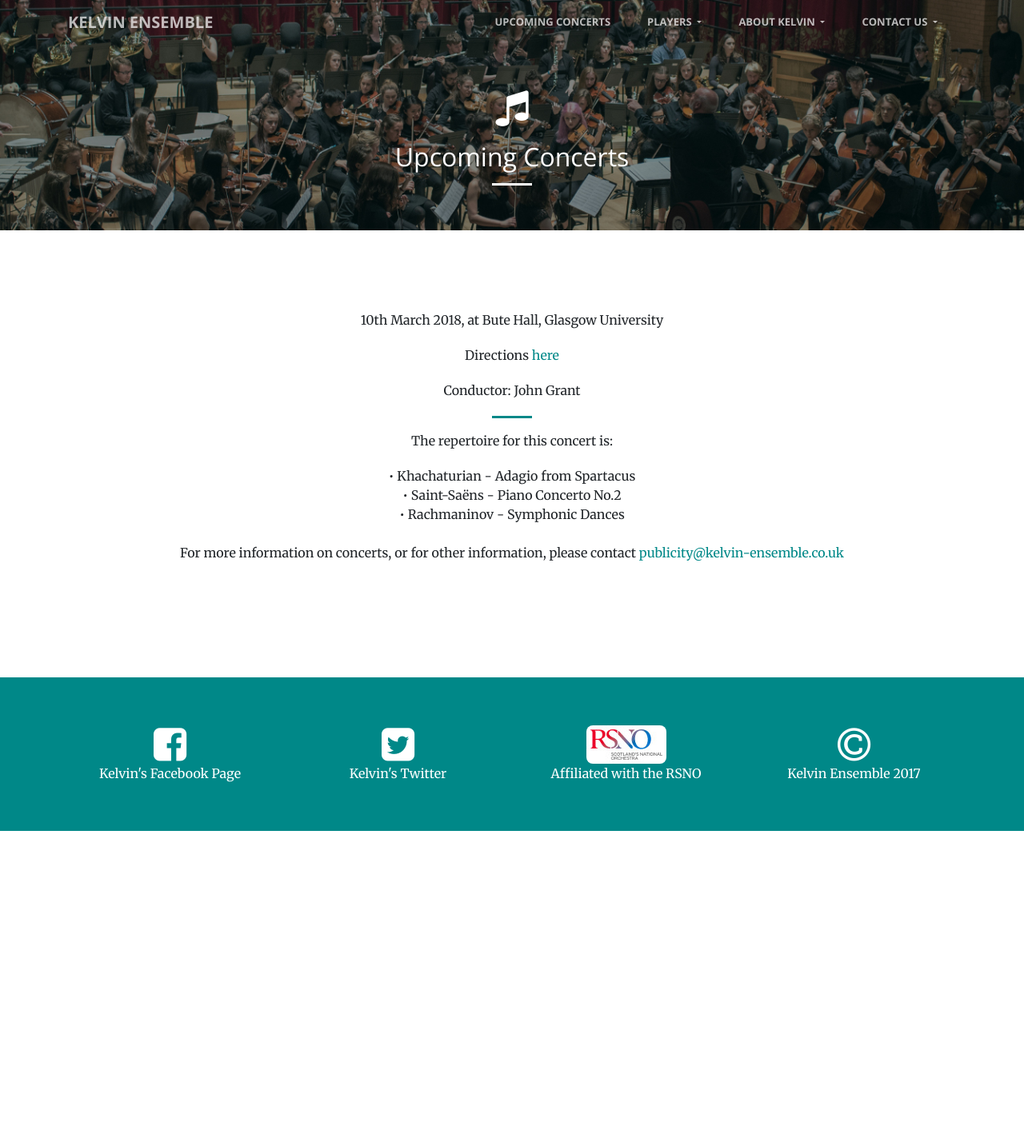
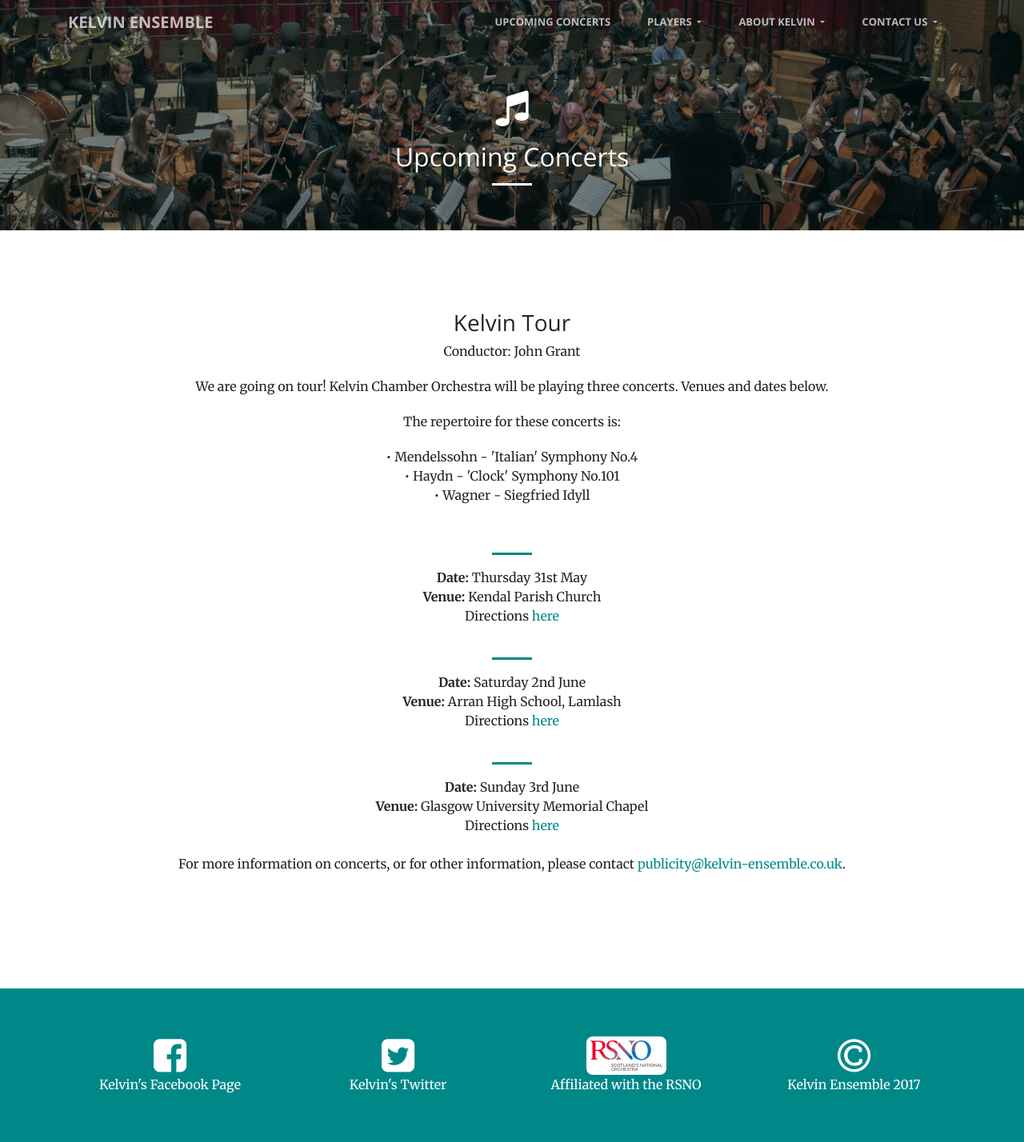
Before and after one commit to Kelvin-Ensemble/kelvin, a Django app: page /concerts in a window 1280 px wide. Shown: the whole page at 80% size. Before the commit the page ends 1039 px from the top, so only its background shows below. Run offline with Django 3.2, Linux system fonts and the light colour scheme; some libraries are stand-ins or nearby versions.

Commit message:
put tour details up

```diff
--- a/kelvin/website/templates/website/concerts.html
+++ b/kelvin/website/templates/website/concerts.html
@@ -24,19 +24,35 @@ Upcoming Concerts
 
 {% block content %}
 
+
 <!-- <p>More information about our spring concert coming soon</p> -->
+<h3>Kelvin Tour</h3>
+<p>Conductor: John Grant</p>
+<p>We are going on tour! Kelvin Chamber Orchestra will be playing three concerts. Venues and dates below.</p>
+<p>The repertoire for these concerts is:</p>
 
-<p>10th March 2018, at Bute Hall, Glasgow University</p>
-<p>Directions <a href="https://goo.gl/rrsDyZ" target='_blank'>here</a></p>
-<p>Conductor: John Grant</p>
+<div>&#8226; Mendelssohn - 'Italian' Symphony No.4</div>
+<div>&#8226; Haydn - 'Clock' Symphony No.101</div>
+<div>&#8226; Wagner - Siegfried Idyll</div>
+<p></p>
+<br/>
+<hr class="primary"/>
+<div><b>Date:</b> Thursday 31st May</div>
+<div><b>Venue:</b> Kendal Parish Church</div>
+<div>Directions <a href="https://goo.gl/maps/rmUQcwdS4Bz" target='_blank'>here</a></div>
 
+<br/>
 <hr class="primary"/>
+<div><b>Date:</b> Saturday 2nd June</div>
+<div><b>Venue:</b> Arran High School, Lamlash</div>
+<div>Directions <a href="https://goo.gl/maps/DaafivFttqv" target='_blank'>here</a></div>
 
-<p>The repertoire for this concert is:</p>
+<br/>
+<hr class="primary"/>
+<div><b>Date:</b> Sunday 3rd June</div>
+<div><b>Venue:</b> Glasgow University Memorial Chapel</div>
+<div>Directions <a href="https://goo.gl/maps/WKbX8tVqwUu" target='_blank'>here</a></div>
 
-<div>&#8226; Khachaturian - Adagio from Spartacus</div>
-<div>&#8226; Saint-Sa&#235;ns - Piano Concerto No.2</div>
-<div>&#8226; Rachmaninov - Symphonic Dances</div>
 <br/>
 <!-- <div class="full-small-padding ticket-info">
 	 <h3>Tickets for the Glasgow concert</h3>
@@ -85,7 +101,7 @@ Upcoming Concerts
 <p>Disabled access through 19 Killermont Street</p> -->
 
 <p>
-	For more information on concerts, or for other information, please contact <a href="mailto:publicity&#64;kelvin-ensemble.co.uk">publicity&#64;kelvin-ensemble.co.uk</a><br/>
+	For more information on concerts, or for other information, please contact <a href="mailto:publicity&#64;kelvin-ensemble.co.uk">publicity&#64;kelvin-ensemble.co.uk</a>.<br/>
 </p>
 
 <br/>
--- a/kelvin/website/templates/website/home.html
+++ b/kelvin/website/templates/website/home.html
@@ -31,9 +31,9 @@ Kelvin Ensemble
     <div class="row">
       <div class="col-lg-8 mx-auto text-center">
           <i class="fa fa-4x fa-music text-white sr-icons"></i>
-        <h2 class="section-heading text-white">Upcoming Concert</h2>
+        <h2 class="section-heading text-white">Upcoming Concerts</h2>
         <hr class="light">
-        <p class="text-faded">Playing in Glasgow University's Bute Hall on the 10th of March. Information on tickets coming soon.</p>
+        <p class="text-faded">Kelvin Ensemble are going on tour! See more details below.</p>
         <a class="btn btn-default btn-xl" href="concerts">Concert Information</a>
       </div>
     </div>
```
